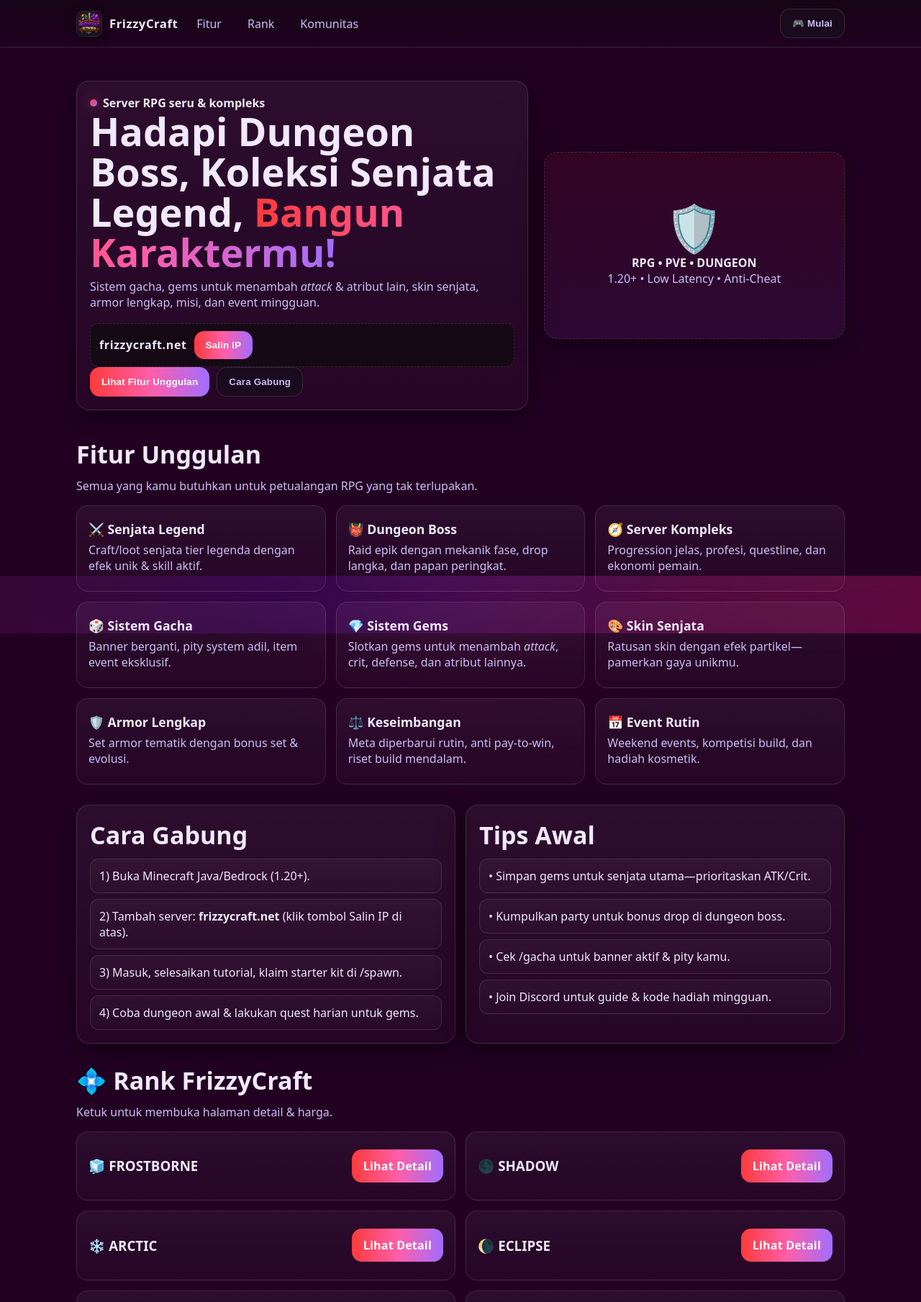
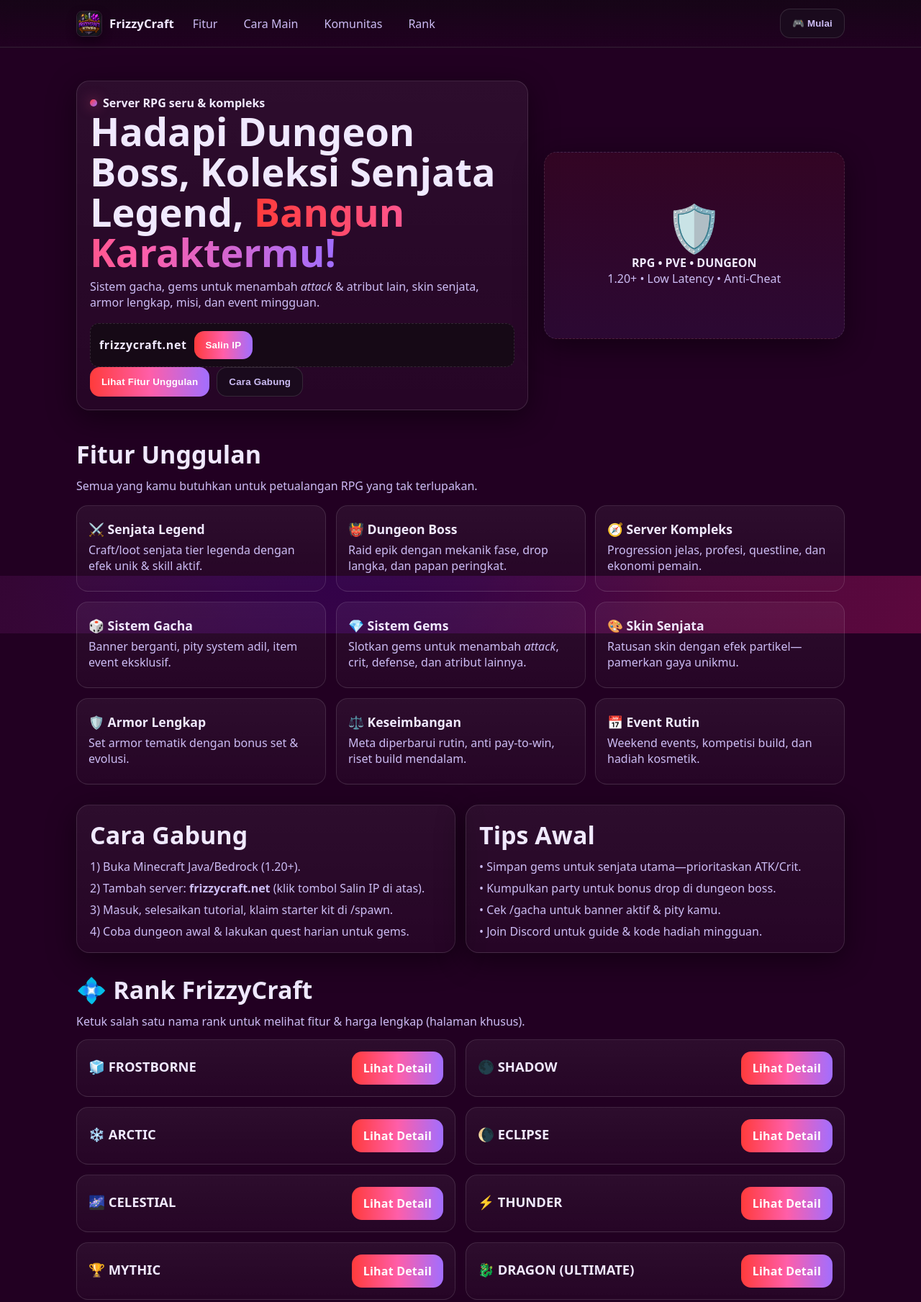
Before and after one commit to renowahyusanrama/F-web, a plain HTML site: page src/index.html in a window 1280 px wide. Shown: the top 1809 px of the page at 72% size. Drawn offline with Linux system fonts and the light colour scheme.

Commit message:
memperbaiki html

```diff
--- a/src/index.html
+++ b/src/index.html
@@ -9,126 +9,111 @@
     :root{
       --bg1:#220022; --bg2:#3b0b3b; --bg3:#5a0a3a;
       --red:#ff3b3b; --pink:#ff5ea8; --violet:#a16eff;
-      --text:#f0e9ff; --muted:#cdbdf5; --panel:#120713; --panel-b:#2a1130;
-      --glass: rgba(255,255,255,.06); --border: rgba(255,255,255,.12);
-      --shadow: 0 10px 40px rgba(0,0,0,.45);
+      --text:#f0e9ff; --muted:#cdbdf5; --border:rgba(255,255,255,.12);
     }
     *{box-sizing:border-box}
-    html,body{height:100%;margin:0;font-family:system-ui,-apple-system,Segoe UI,Roboto,Inter,Helvetica,Arial,sans-serif;color:var(--text);background:var(--bg1);}
+    html,body{height:100%;margin:0;font-family:system-ui,-apple-system,Segoe UI,Roboto,Inter,Helvetica,Arial,sans-serif;color:var(--text);background:var(--bg1)}
     a{text-decoration:none;color:inherit}
 
-    /* Background layers */
-    body::before{content:"";position:fixed;inset:-10%;z-index:-2;background:
+    /* Background gradasi + blur gambar brand */
+    body::before{content:"";position:fixed;inset:-10%;z-index:-2;
+      background:
         radial-gradient(1200px 800px at 10% 10%,#4d0a58 0%,transparent 60%),
         radial-gradient(1000px 1000px at 90% 20%,#7a104a 0%,transparent 60%),
         radial-gradient(800px 900px at 40% 80%,#2c0146 0%,transparent 60%),
-      linear-gradient(120deg,var(--bg1),var(--bg2),var(--bg3));filter:saturate(110%);}
-    body::after{content:"";position:fixed;inset:-20px;z-index:-3;background:
-      linear-gradient(120deg,rgba(44,0,69,.65),rgba(161,110,255,.28)),
-      url('image/Frizzy.jpg') center/cover no-repeat;
-      filter:blur(14px) saturate(110%);opacity:.55;transform:scale(1.06);}
+        linear-gradient(120deg,var(--bg1),var(--bg2),var(--bg3));
+      filter:saturate(110%)}
+    body::after{content:"";position:fixed;inset:-20px;z-index:-3;
+      background:linear-gradient(120deg,rgba(44,0,69,.65),rgba(161,110,255,.28)), url('image/Frizzy.jpg') center/cover no-repeat;
+      filter:blur(14px) saturate(110%);opacity:.55;transform:scale(1.06)}
 
-    /* Fog + stars */
-    .fog{position:fixed;inset:0;z-index:-1;pointer-events:none;mix-blend-mode:screen;opacity:.35}
-    .fog span{position:absolute;width:60vmax;height:60vmax;border-radius:50%;filter:blur(60px);
-      background:radial-gradient(circle,rgba(255,94,168,.35),transparent 60%);animation:float 16s ease-in-out infinite}
-    .fog span:nth-child(1){left:-10vmax;top:-10vmax}
-    .fog span:nth-child(2){right:-20vmax;top:10vmax;animation-duration:20s}
-    .fog span:nth-child(3){left:20vmax;bottom:-20vmax;animation-duration:22s}
-    @keyframes float{50%{transform:translateY(-20px) translateX(20px)}}
-    canvas#stars{position:fixed;inset:0;z-index:-1;opacity:.45}
-
+    /* Header / nav */
     header{position:sticky;top:0;backdrop-filter:blur(8px);
       background:linear-gradient(180deg,rgba(18,7,19,.7),rgba(18,7,19,.2) 80%,transparent);
       border-bottom:1px solid var(--border);z-index:10}
     .nav{max-width:1100px;margin:0 auto;padding:12px 16px;display:flex;align-items:center;gap:16px}
-    .brand{display:flex;align-items:center;gap:10px;font-weight:900;letter-spacing:.5px}
+    .brand{display:flex;align-items:center;gap:10px;font-weight:900}
     .brand span{font-size:1.05rem}
     .brand-logo{width:36px;height:36px;border-radius:8px;object-fit:cover;box-shadow:0 6px 14px rgba(0,0,0,.35);border:1px solid var(--border)}
     .spacer{flex:1}
     .nav a.link{padding:8px 10px;border-radius:10px;color:var(--muted)}
-    .nav a.link:hover{background:var(--glass);color:#fff}
+    .nav a.link:hover{background:rgba(255,255,255,.06);color:#fff}
 
+    /* Hero */
     .hero{max-width:1100px;margin:22px auto 0;padding:24px 16px 10px;display:grid;grid-template-columns:1.2fr .8fr;gap:22px;align-items:center}
-    .hero .title{font-size:clamp(28px,5.6vw,54px);line-height:1.04;margin:0 0 8px;font-weight:900}
-    .hero .subtitle{color:var(--muted);margin:0 0 18px}
-    .card{background:linear-gradient(180deg,rgba(255,255,255,.05),rgba(255,255,255,.02));border:1px solid var(--border);border-radius:18px;padding:18px;box-shadow:var(--shadow)}
-
-    .cta{display:flex;gap:10px;flex-wrap:wrap}
+    .card{background:linear-gradient(180deg,rgba(255,255,255,.05),rgba(255,255,255,.02));border:1px solid var(--border);border-radius:18px;padding:18px;box-shadow:0 10px 40px rgba(0,0,0,.45)}
+    .title{font-size:clamp(28px,5.6vw,54px);line-height:1.04;margin:0 0 8px;font-weight:900}
+    .subtitle{color:var(--muted);margin:0 0 18px}
+    .ipbox{display:flex;align-items:center;gap:10px;background:#160916;border:1px dashed var(--border);border-radius:12px;padding:10px 12px}
+    .ip{font-weight:900;letter-spacing:.6px}
     .btn{appearance:none;border:none;border-radius:14px;padding:12px 16px;font-weight:800;letter-spacing:.2px;color:#fff;cursor:pointer;display:inline-flex;align-items:center;gap:10px}
     .btn.primary{background:linear-gradient(90deg,#ff3b3b,#ff5ea8,#a16eff)}
     .btn.ghost{background:#1a0a1d;border:1px solid var(--border);color:var(--muted)}
     .btn:active{transform:translateY(1px)}
+    .cta{display:flex;gap:10px;flex-wrap:wrap}
 
-    .ipbox{display:flex;align-items:center;gap:10px;background:#160916;border:1px dashed var(--border);border-radius:12px;padding:10px 12px}
-    .ip{font-weight:900;letter-spacing:.6px}
-
+    /* Section */
     .section{max-width:1100px;margin:28px auto;padding:0 16px}
     h2.sec{font-size:clamp(22px,4.4vw,34px);margin:0 0 10px}
     p.lead{color:var(--muted);margin:0 0 16px}
 
+    /* Grid fitur */
     .grid{display:grid;grid-template-columns:repeat(12,1fr);gap:14px}
-    .feat{grid-column:span 4;border-radius:16px;padding:16px;background:linear-gradient(180deg,rgba(255,255,255,.05),rgba(255,255,255,.02));border:1px solid var(--border);min-height:120px}
+    .feat{grid-column:span 4;position:relative;border-radius:16px;padding:16px;background:linear-gradient(180deg,rgba(255,255,255,.05),rgba(255,255,255,.02));border:1px solid var(--border);min-height:120px}
     .feat h3{margin:4px 0 6px;font-size:1.1rem}
     .feat p{margin:0;color:var(--muted)}
+    @media (max-width: 900px){ .hero{grid-template-columns:1fr}; .grid .feat{grid-column:span 6} }
+    @media (max-width: 560px){ .grid .feat{grid-column:1/-1} }
 
-    /* Rank index (links ke halaman) */
-    .rank-grid{display:grid;grid-template-columns:repeat(12,1fr);gap:14px}
+    /* Rank index */
+    .rank-section{max-width:1100px;margin:28px auto;padding:0 16px}
+    .rank-grid{display:grid;grid-template-columns:repeat(12,1fr);gap:14px;margin-top:14px}
     .rank-card{grid-column:span 6;background:linear-gradient(180deg,rgba(255,255,255,.05),rgba(255,255,255,.02));border:1px solid var(--border);border-radius:16px;padding:16px}
-    .rank-card.simple{display:flex;align-items:center;justify-content:space-between;gap:8px;text-decoration:none;color:inherit}
+    .rank-card.simple{display:flex;align-items:center;justify-content:space-between;gap:8px}
+    .rank-card h3{margin:0 0 6px;font-size:1.15rem}
+    @media(max-width:900px){.rank-card{grid-column:span 12}}
 
-    .two{display:grid;grid-template-columns:1fr 1fr;gap:14px}
-    .list{display:grid;gap:8px}
-    .li{background:linear-gradient(180deg,rgba(255,255,255,.04),rgba(255,255,255,.02));border:1px solid var(--border);border-radius:12px;padding:12px}
+    /* Reveal Animations */
+    .reveal{opacity:0;transform:translateY(24px) scale(.98);transition:opacity .6s ease, transform .6s cubic-bezier(.2,.7,.2,1);will-change:opacity,transform;transition-delay:var(--d,0ms)}
+    .reveal.show{opacity:1;transform:none}
+    @media (hover:hover){ .rank-card.simple:hover{transform:translateY(-2px);transition:transform .25s ease} }
+    @media (prefers-reduced-motion: reduce){ html{scroll-behavior:auto}.reveal{opacity:1;transform:none!important;transition:none!important} }
 
     footer{margin:40px 0 24px;color:var(--muted);text-align:center;font-size:.95rem}
-
-    @media (max-width: 900px){
-      .hero{grid-template-columns:1fr;}
-      .grid .feat{grid-column:span 6}
-      .rank-card{grid-column:span 12}
-      .two{grid-template-columns:1fr}
-    }
-    @media (max-width: 560px){
-      .grid .feat{grid-column:1/-1}
-    }
   </style>
 </head>
 <body>
-  <canvas id="stars"></canvas>
-  <div class="fog" aria-hidden="true"><span></span><span></span><span></span></div>
-
   <header>
     <nav class="nav">
+      <!-- Ganti src logo di sini kalau perlu -->
       <div class="brand"><img class="brand-logo" src="image/Frizzy.jpg" alt="FrizzyCraft logo"/><span>FrizzyCraft</span></div>
       <a class="link" href="#fitur">Fitur</a>
+      <a class="link" href="#mulai">Cara Main</a>
+      <a class="link" href="#komunitas">Komunitas</a>
       <a class="link" href="#rank">Rank</a>
-      <a class="link" href="#komunitas">Komunitas</a>
       <div class="spacer"></div>
-      <button class="btn ghost" onclick="document.getElementById('mulai').scrollIntoView({behavior:'smooth'})">🎮 Mulai</button>
+      <button class="btn ghost" onclick="scrollToId('#mulai')">🎮 Mulai</button>
     </nav>
   </header>
 
   <main>
     <section class="hero">
       <div class="card">
-        <div style="display:inline-flex;align-items:center;gap:8px;font-weight:800">
-          <span style="width:10px;height:10px;border-radius:50%;background:linear-gradient(135deg,#ff3b3b,#a16eff);box-shadow:0 0 18px rgba(255,91,139,.6)"></span>
-          Server RPG seru & kompleks
-        </div>
-        <h1 class="title">Hadapi Dungeon Boss, Koleksi Senjata Legend,
-          <span style="background:linear-gradient(90deg,#ff3b3b,#ff5ea8,#a16eff);-webkit-background-clip:text;background-clip:text;color:transparent">Bangun Karaktermu!</span>
-        </h1>
+        <div class="tagline" style="display:inline-flex;align-items:center;gap:8px;font-weight:800"><span style="width:10px;height:10px;border-radius:50%;background:linear-gradient(135deg,#ff3b3b,#a16eff);box-shadow:0 0 18px rgba(255,91,139,.6)"></span> Server RPG seru & kompleks</div>
+        <h1 class="title">Hadapi Dungeon Boss, Koleksi Senjata Legend, <span style="background:linear-gradient(90deg,#ff3b3b,#ff5ea8,#a16eff);-webkit-background-clip:text;background-clip:text;color:transparent">Bangun Karaktermu!</span></h1>
         <p class="subtitle">Sistem gacha, gems untuk menambah <em>attack</em> & atribut lain, skin senjata, armor lengkap, misi, dan event mingguan.</p>
+
         <div class="ipbox">
           <div class="ip" id="ip">frizzycraft.net</div>
           <button class="btn primary" id="copyBtn">Salin IP</button>
         </div>
+
         <div class="cta">
-          <button class="btn primary" onclick="document.getElementById('fitur').scrollIntoView({behavior:'smooth'})">Lihat Fitur Unggulan</button>
-          <button class="btn ghost" onclick="document.getElementById('mulai').scrollIntoView({behavior:'smooth'})">Cara Gabung</button>
+          <button class="btn primary" onclick="scrollToId('#fitur')">Lihat Fitur Unggulan</button>
+          <button class="btn ghost" onclick="scrollToId('#mulai')">Cara Gabung</button>
         </div>
       </div>
+
       <div class="card" style="display:grid;place-items:center;min-height:260px;background:linear-gradient(180deg,rgba(255,59,59,.08),rgba(161,110,255,.08));border:1px dashed var(--border)">
         <div style="text-align:center">
           <div style="font-size:64px;line-height:1">🛡️</div>
@@ -141,113 +126,114 @@
     <section id="fitur" class="section">
       <h2 class="sec">Fitur Unggulan</h2>
       <p class="lead">Semua yang kamu butuhkan untuk petualangan RPG yang tak terlupakan.</p>
+
       <div class="grid">
-        <div class="feat"><h3>⚔️ Senjata Legend</h3><p>Craft/loot senjata tier legenda dengan efek unik & skill aktif.</p></div>
-        <div class="feat"><h3>👹 Dungeon Boss</h3><p>Raid epik dengan mekanik fase, drop langka, dan papan peringkat.</p></div>
-        <div class="feat"><h3>🧭 Server Kompleks</h3><p>Progression jelas, profesi, questline, dan ekonomi pemain.</p></div>
-        <div class="feat"><h3>🎲 Sistem Gacha</h3><p>Banner berganti, pity system adil, item event eksklusif.</p></div>
-        <div class="feat"><h3>💎 Sistem Gems</h3><p>Slotkan gems untuk menambah <em>attack</em>, crit, defense, dan atribut lainnya.</p></div>
-        <div class="feat"><h3>🎨 Skin Senjata</h3><p>Ratusan skin dengan efek partikel—pamerkan gaya unikmu.</p></div>
-        <div class="feat"><h3>🛡️ Armor Lengkap</h3><p>Set armor tematik dengan bonus set & evolusi.</p></div>
-        <div class="feat"><h3>⚖️ Keseimbangan</h3><p>Meta diperbarui rutin, anti pay-to-win, riset build mendalam.</p></div>
-        <div class="feat"><h3>📅 Event Rutin</h3><p>Weekend events, kompetisi build, dan hadiah kosmetik.</p></div>
+        <div class="feat reveal"><h3>⚔️ Senjata Legend</h3><p>Craft/loot senjata tier legenda dengan efek unik & skill aktif.</p></div>
+        <div class="feat reveal"><h3>👹 Dungeon Boss</h3><p>Raid epik dengan mekanik fase, drop langka, dan papan peringkat.</p></div>
+        <div class="feat reveal"><h3>🧭 Server Kompleks</h3><p>Progression jelas, profesi, questline, dan ekonomi pemain.</p></div>
+        <div class="feat reveal"><h3>🎲 Sistem Gacha</h3><p>Banner berganti, pity system adil, item event eksklusif.</p></div>
+        <div class="feat reveal"><h3>💎 Sistem Gems</h3><p>Slotkan gems untuk menambah <em>attack</em>, crit, defense, dan atribut lainnya.</p></div>
+        <div class="feat reveal"><h3>🎨 Skin Senjata</h3><p>Ratusan skin dengan efek partikel—pamerkan gaya unikmu.</p></div>
+        <div class="feat reveal"><h3>🛡️ Armor Lengkap</h3><p>Set armor tematik dengan bonus set & evolusi.</p></div>
+        <div class="feat reveal"><h3>⚖️ Keseimbangan</h3><p>Meta diperbarui rutin, anti pay-to-win, riset build mendalam.</p></div>
+        <div class="feat reveal"><h3>📅 Event Rutin</h3><p>Weekend events, kompetisi build, dan hadiah kosmetik.</p></div>
       </div>
     </section>
 
-    <section id="mulai" class="section two">
-      <div class="card">
+    <section id="mulai" class="section" style="display:grid;grid-template-columns:1fr 1fr;gap:14px">
+      <div class="card reveal" style="--d:40ms">
         <h2 class="sec">Cara Gabung</h2>
-        <div class="list">
-          <div class="li">1) Buka Minecraft Java/Bedrock (1.20+).</div>
-          <div class="li">2) Tambah server: <strong>frizzycraft.net</strong> (klik tombol Salin IP di atas).</div>
-          <div class="li">3) Masuk, selesaikan tutorial, klaim starter kit di /spawn.</div>
-          <div class="li">4) Coba dungeon awal & lakukan quest harian untuk gems.</div>
+        <div style="display:grid;gap:8px;color:var(--muted)">
+          <div>1) Buka Minecraft Java/Bedrock (1.20+).</div>
+          <div>2) Tambah server: <strong>frizzycraft.net</strong> (klik tombol Salin IP di atas).</div>
+          <div>3) Masuk, selesaikan tutorial, klaim starter kit di /spawn.</div>
+          <div>4) Coba dungeon awal & lakukan quest harian untuk gems.</div>
         </div>
       </div>
-      <div class="card">
+      <div class="card reveal" style="--d:120ms">
         <h2 class="sec">Tips Awal</h2>
-        <div class="list">
-          <div class="li">• Simpan gems untuk senjata utama—prioritaskan ATK/Crit.</div>
-          <div class="li">• Kumpulkan party untuk bonus drop di dungeon boss.</div>
-          <div class="li">• Cek /gacha untuk banner aktif & pity kamu.</div>
-          <div class="li">• Join Discord untuk guide & kode hadiah mingguan.</div>
+        <div style="display:grid;gap:8px;color:var(--muted)">
+          <div>• Simpan gems untuk senjata utama—prioritaskan ATK/Crit.</div>
+          <div>• Kumpulkan party untuk bonus drop di dungeon boss.</div>
+          <div>• Cek /gacha untuk banner aktif & pity kamu.</div>
+          <div>• Join Discord untuk guide & kode hadiah mingguan.</div>
         </div>
       </div>
     </section>
 
-    <section id="rank" class="section">
+    <section id="rank" class="rank-section">
       <h2 class="sec">💠 Rank FrizzyCraft</h2>
-      <p class="lead">Ketuk untuk membuka halaman detail & harga.</p>
+      <p class="lead" style="margin:0">Ketuk salah satu nama rank untuk melihat fitur & harga lengkap (halaman khusus).</p>
+
       <div class="rank-grid">
-        <a class="rank-card simple" href="rank/frostborne.html"><h3>🧊 FROSTBORNE</h3><span class="btn primary">Lihat Detail</span></a>
-        <a class="rank-card simple" href="rank/shadow.html"><h3>🌑 SHADOW</h3><span class="btn primary">Lihat Detail</span></a>
-        <a class="rank-card simple" href="rank/arctic.html"><h3>❄️ ARCTIC</h3><span class="btn primary">Lihat Detail</span></a>
-        <a class="rank-card simple" href="rank/eclipse.html"><h3>🌘 ECLIPSE</h3><span class="btn primary">Lihat Detail</span></a>
-        <a class="rank-card simple" href="rank/celestial.html"><h3>🌌 CELESTIAL</h3><span class="btn primary">Lihat Detail</span></a>
-        <a class="rank-card simple" href="rank/thunder.html"><h3>⚡ THUNDER</h3><span class="btn primary">Lihat Detail</span></a>
-        <a class="rank-card simple" href="rank/mythic.html"><h3>🏆 MYTHIC</h3><span class="btn primary">Lihat Detail</span></a>
-        <a class="rank-card simple" href="rank/dragon.html"><h3>🐉 DRAGON (ULTIMATE)</h3><span class="btn primary">Lihat Detail</span></a>
+        <!-- Ganti href sesuai path file rank kamu -->
+        <a class="rank-card simple reveal" href="rank/frostborne.html"><h3>🧊 FROSTBORNE</h3><span class="btn primary">Lihat Detail</span></a>
+        <a class="rank-card simple reveal" href="rank/shadow.html"><h3>🌑 SHADOW</h3><span class="btn primary">Lihat Detail</span></a>
+        <a class="rank-card simple reveal" href="rank/arctic.html"><h3>❄️ ARCTIC</h3><span class="btn primary">Lihat Detail</span></a>
+        <a class="rank-card simple reveal" href="rank/eclipse.html"><h3>🌘 ECLIPSE</h3><span class="btn primary">Lihat Detail</span></a>
+        <a class="rank-card simple reveal" href="rank/celestial.html"><h3>🌌 CELESTIAL</h3><span class="btn primary">Lihat Detail</span></a>
+        <a class="rank-card simple reveal" href="rank/thunder.html"><h3>⚡ THUNDER</h3><span class="btn primary">Lihat Detail</span></a>
+        <a class="rank-card simple reveal" href="rank/mythic.html"><h3>🏆 MYTHIC</h3><span class="btn primary">Lihat Detail</span></a>
+        <a class="rank-card simple reveal" href="rank/dragon.html"><h3>🐉 DRAGON (ULTIMATE)</h3><span class="btn primary">Lihat Detail</span></a>
       </div>
     </section>
 
     <section id="komunitas" class="section">
-      <div class="card" style="display:flex;flex-wrap:wrap;gap:10px;align-items:center;justify-content:space-between">
+      <div class="card reveal">
+        <div style="display:flex;flex-wrap:wrap;gap:10px;align-items:center;justify-content:space-between">
           <div>
             <h2 class="sec" style="margin:0">Komunitas</h2>
             <p class="lead" style="margin:4px 0 0">Temukan party, guide, dan event di server kami.</p>
           </div>
           <div class="cta">
+            <!-- Ubah link di sini -->
             <a class="btn primary" href="https://discord.gg/P4WtVhfP" target="_blank" rel="noopener">✨ Discord</a>
+            <a class="btn ghost" href="https://minecraft-mp.com/server/347429/vote/?error=13&time=" target="_blank" rel="noopener">🗳️ Vote Server</a>
             <a class="btn ghost" href="https://chat.whatsapp.com/CI1g4pnQVbb3t6K63EyUMp?mode=ac_t" target="_blank" rel="noopener">💬 WhatsApp</a>
-          <a class="btn ghost" href="https://minecraft-mp.com/server/347429/vote/?error=13&time=" target="_blank" rel="noopener">🗳️ Vote Server</a>
+          </div>
         </div>
       </div>
     </section>
   </main>
 
-  <footer>
-    © <span id="year"></span> FrizzyCraft • Bukan server resmi Mojang. Minecraft™ adalah merek dagang Mojang Synergies AB.
-  </footer>
+  <footer>© <span id="year"></span> FrizzyCraft • Bukan server resmi Mojang. Minecraft™ adalah merek dagang Mojang Synergies AB.</footer>
 
   <script>
-    // Tahun otomatis
+    /* Tahun otomatis */
     document.getElementById('year').textContent = new Date().getFullYear();
 
-    // Salin IP
+    /* Salin IP */
     const copyBtn = document.getElementById('copyBtn');
-    if(copyBtn){
-      copyBtn.addEventListener('click', async ()=>{
+    copyBtn?.addEventListener('click', async ()=> {
       const ip = document.getElementById('ip').textContent.trim();
-        try{ await navigator.clipboard.writeText(ip);
-             copyBtn.textContent='✅ Disalin'; setTimeout(()=>copyBtn.textContent='Salin IP',1400);
-        }catch(e){ copyBtn.textContent='Disalin!'; setTimeout(()=>copyBtn.textContent='Salin IP',1400); }
+      try { await navigator.clipboard.writeText(ip); copyBtn.textContent='✅ Disalin'; setTimeout(()=>copyBtn.textContent='Salin IP',1200); }
+      catch { copyBtn.textContent='Disalin!'; setTimeout(()=>copyBtn.textContent='Salin IP',1200); }
     });
+
+    /* Smooth scroll dengan offset header */
+    const headerEl = document.querySelector('header');
+    function scrollToId(id){
+      const el = document.querySelector(id);
+      if(!el) return;
+      const headerH = headerEl ? headerEl.getBoundingClientRect().height : 0;
+      const top = window.pageYOffset + el.getBoundingClientRect().top - (headerH + 10);
+      window.scrollTo({ top, behavior:'smooth' });
     }
+    document.querySelectorAll('a.link[href^="#"]').forEach(a=>{
+      a.addEventListener('click', e=>{ e.preventDefault(); scrollToId(a.getAttribute('href')); });
+    });
 
-    // Partikel bintang
-    const c = document.getElementById('stars'); const ctx = c.getContext('2d');
-    let W,H,parts=[];
-    function resize(){W=c.width=innerWidth;H=c.height=innerHeight}
-    addEventListener('resize', resize); resize();
-    function make(){
-      const n=140; parts = Array.from({length:n}, ()=>({
-        x: Math.random()*W, y: Math.random()*H, r: Math.random()*1.6+0.5,
-        vx: (Math.random()-.5)*0.25, vy: (Math.random()-.5)*0.25,
-        hue: Math.random()<.5? 325: 350
-      }));
-    }
-    make();
-    (function step(){
-      ctx.clearRect(0,0,W,H);
-      for(const p of parts){
-        p.x+=p.vx; p.y+=p.vy;
-        if(p.x< -10) p.x=W+10; if(p.x>W+10) p.x=-10;
-        if(p.y< -10) p.y=H+10; if(p.y>H+10) p.y=-10;
-        const g=ctx.createRadialGradient(p.x,p.y,0,p.x,p.y,p.r*4);
-        g.addColorStop(0,`hsla(${p.hue},90%,65%,.9)`); g.addColorStop(1,'transparent');
-        ctx.fillStyle=g; ctx.beginPath(); ctx.arc(p.x,p.y,p.r,0,Math.PI*2); ctx.fill();
-      }
-      requestAnimationFrame(step);
+    /* Reveal on scroll (IntersectionObserver) */
+    (function(){
+      const items = [...document.querySelectorAll('.reveal')];
+      // set stagger kecil
+      items.forEach((el,i)=> el.style.setProperty('--d', `${(i%8)*60}ms`));
+      const io = new IntersectionObserver((entries)=>{
+        entries.forEach(entry=>{
+          if(entry.isIntersecting){ entry.target.classList.add('show'); io.unobserve(entry.target); }
+        });
+      }, { root:null, rootMargin:'0px 0px -10% 0px', threshold:0.15 });
+      items.forEach(el=> io.observe(el));
     })();
   </script>
 </body>
```
Lines whose indentation alone changed are shown as unchanged.
